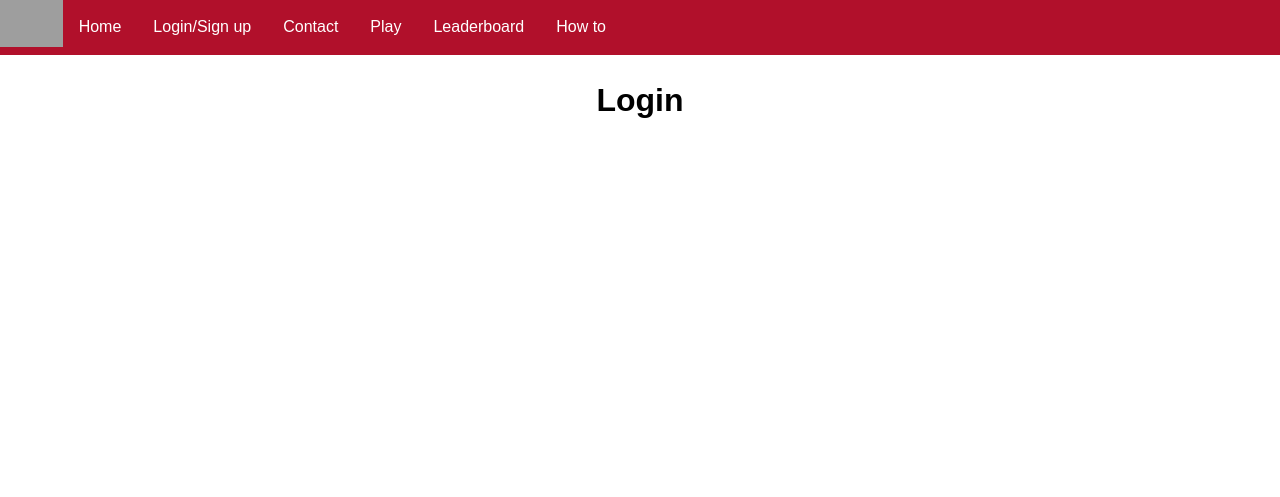
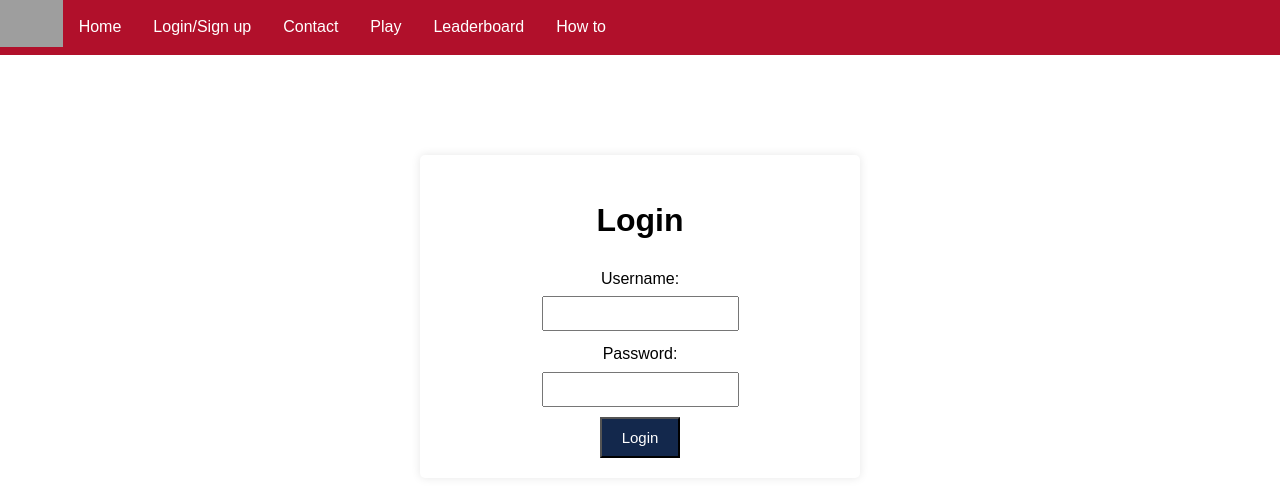
Before and after one commit to simonromero001/CSCI-130-Checkers, a PHP site: page /login.html in a window 1280 px wide. Shown: the top 497 px of the page. Run offline with PHP 8.4, Linux system fonts and the light colour scheme; grey boxes are pictures that could not be loaded.

Commit message:
create login page

```diff
--- a/login.css
+++ b/login.css
@@ -89,3 +89,27 @@ body {
   width: 100vw;
   height: 100vh;
 }
+
+.container {
+  max-width: 400px;
+  margin: 100px auto;
+  background-color: #fff;
+  padding: 20px;
+  border-radius: 5px;
+  box-shadow: 0 0 10px rgba(0, 0, 0, 0.1);
+}
+
+form {
+  display: flex;
+  flex-direction: column;
+  align-items: center;
+}
+
+label {
+  margin-bottom: 5px;
+}
+
+input {
+  padding: 8px;
+  margin-bottom: 10px;
+}
--- a/login.html
+++ b/login.html
@@ -16,6 +16,18 @@
         <li><a class="active" href="leaderboard.html">Leaderboard</a></li>
         <li><a class="active" href="howto.html">How to</a></li>
 	</ul>
-    <h1>Login</h1>
+
+    <div class="container">
+        <form action="login.php" method="post">
+            <h1>Login</h1>
+            <label for="username">Username:</label>
+            <input type="text" id="username" name="username" required>
+
+            <label for="password">Password:</label>
+            <input type="password" id="password" name="password" required>
+
+            <button type="submit">Login</button>
+        </form>
+    </div>
 </body>
 </html>
```
